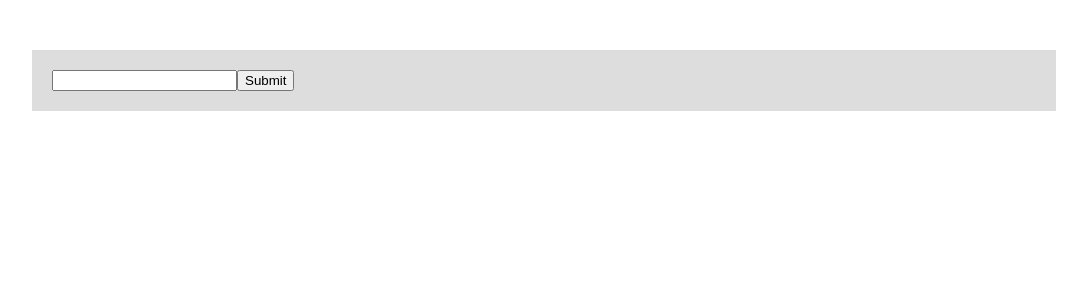
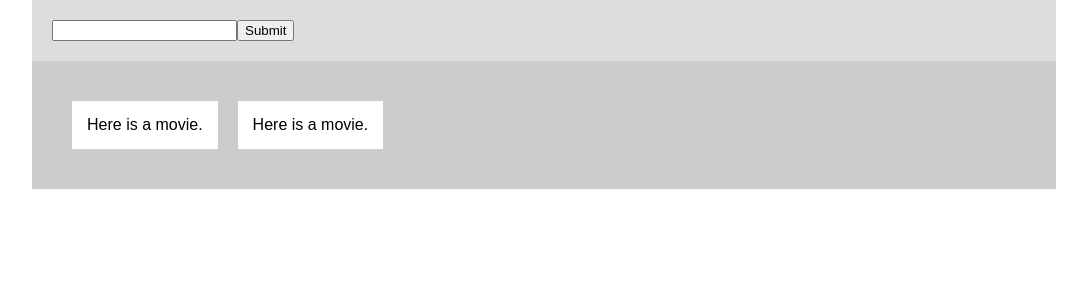
Before and after one commit to akhinchey/react-omdb-api, a React (Create React App) app: page / in a window 1280 px wide. Shown: the top 300 px of the page, without its empty margins (96-1183 px from the left). Built offline with nearby package versions, Linux system fonts and the light colour scheme.

Commit message:
Add components for Results, currently without state.

```diff
--- a/src/App.css
+++ b/src/App.css
@@ -1,10 +1,22 @@
 #main {
-  padding: 50px;
+  /*padding: 50px;*/
   width: 80%;
   margin: auto;
+  background-color: #CCC;
 }
 
 #search-field {
   padding:20px;
   background-color: #DDD;
 }
+
+#result-section {
+  padding: 30px;
+}
+
+.movie {
+  background-color: white;
+  display: inline-block;
+  padding: 15px;
+  margin: 10px;
+}
--- a/src/Movie.js
+++ b/src/Movie.js
@@ -1 +1,13 @@
-Movie.js
+import React, { Component } from 'react';
+
+class Movie extends Component {
+  render() {
+    return(
+      <div className="movie">
+        Here is a movie.
+      </div>
+      );
+  }
+}
+
+export default Movie;
--- a/src/Result.js
+++ b/src/Result.js
@@ -0,0 +1,15 @@
+import React, { Component } from 'react';
+import Movie from './Movie';
+
+class Result extends Component {
+  render() {
+    return(
+      <div id="result-section">
+        <Movie />
+        <Movie />
+      </div>
+      );
+  }
+}
+
+export default Result;
--- a/src/Screen.js
+++ b/src/Screen.js
@@ -1,11 +1,13 @@
 import React, { Component } from 'react';
 import Search from './Search';
+import Result from './Result'
 
 class Screen extends Component {
   render() {
     return (
       <div id="main">
         <Search />
+        <Result />
       </div>
       );
   }
```
